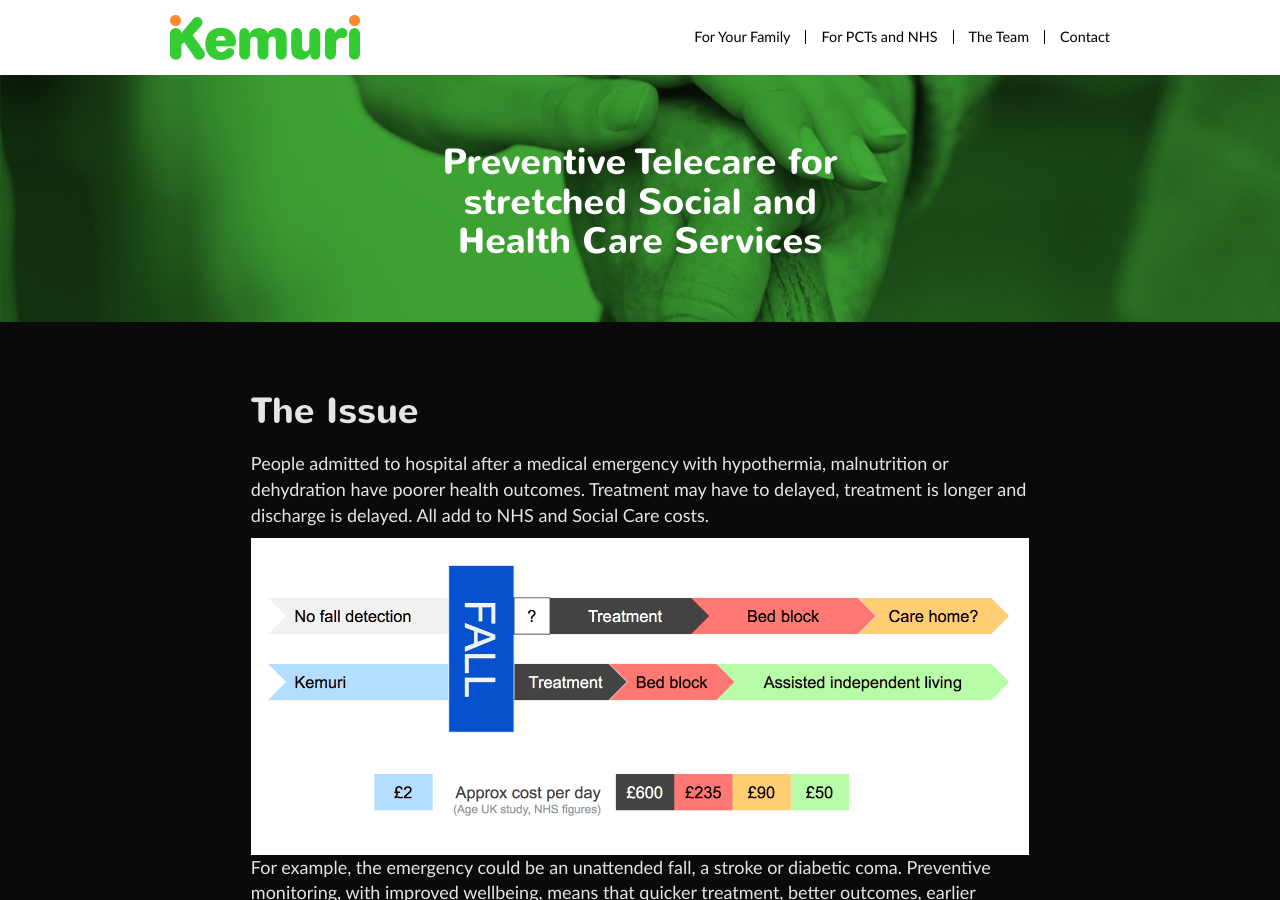
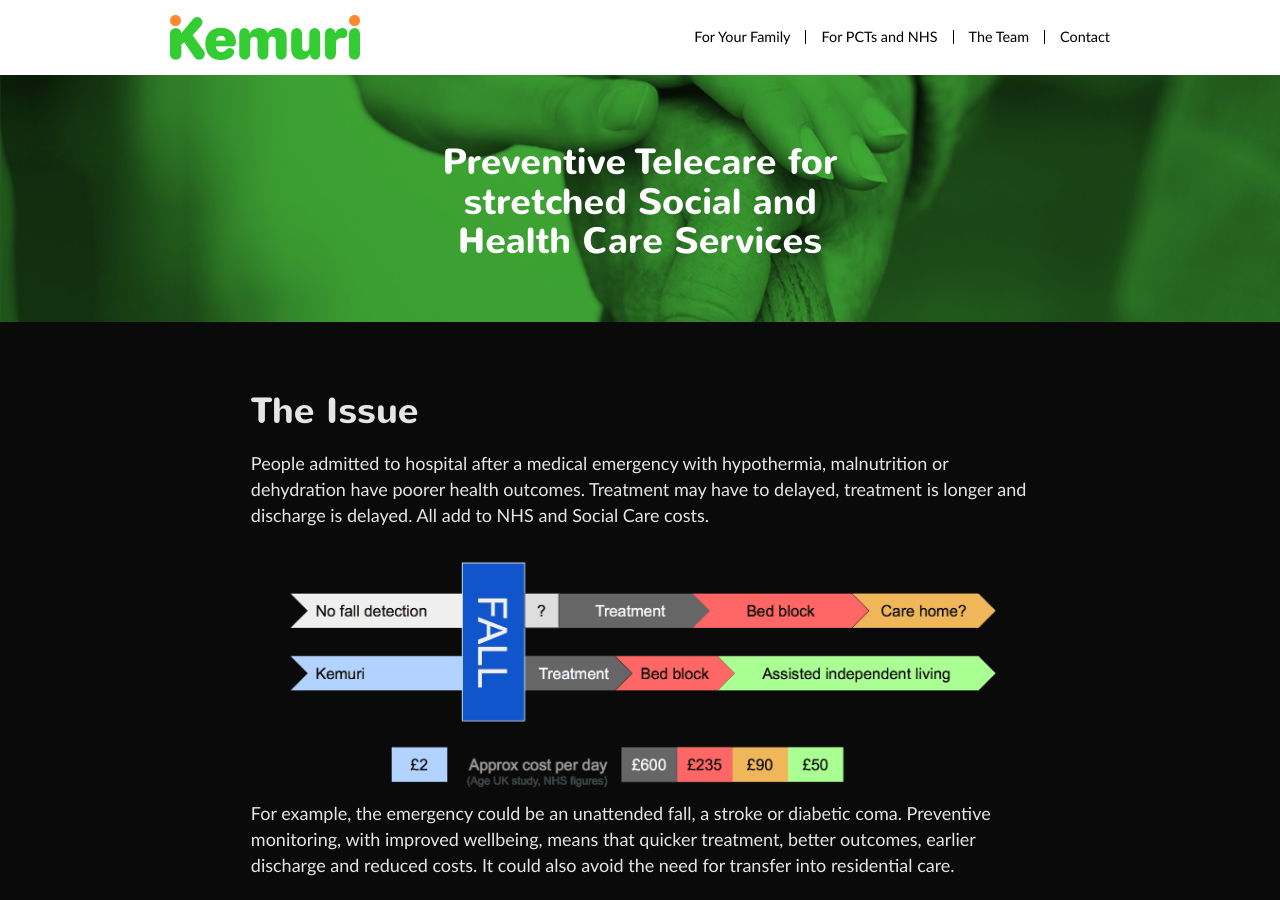
Before and after one commit to intelligentlilli/kemurisense.github.io, a Jekyll site: the page built from for-care-homes.html, in a window 1280 px wide and 900 px high. Built offline with Jekyll 4.4.1, drawn with Linux system fonts in a browser that asks for light colours; nearby versions of some CDN libraries; library files that are not in the unit come from our copies.

Commit message:
layout for care homes improved

```diff
--- a/for-care-homes.html
+++ b/for-care-homes.html
@@ -20,7 +20,7 @@
 
 
 
-<div class="section section-black separator" id="the-issue">
+<div class="section section-black " id="the-issue">
   <div class="container featured">
     <div class="row">
       <div class="col-md-10 col-md-push-1">
@@ -29,11 +29,22 @@
           <div class="col-md-12">
             <h2>The Issue</h2>
             <p>People admitted to hospital after a medical emergency with hypothermia, malnutrition or dehydration have poorer health outcomes.  Treatment may have to delayed, treatment is longer and discharge is delayed.  All add to NHS and Social Care costs.</p>
-            <img class="full-width-for-retina" src="{{ site.baseurl }}/images/case-study-timeline.png" />
+            <img class="full-width-for-retina" src="{{ site.baseurl }}/images/case-study-timeline-dark.png" />
             <p>For example, the emergency could be an unattended fall, a stroke or diabetic coma.  Preventive monitoring, with improved wellbeing, means that quicker treatment, better outcomes, earlier discharge and reduced costs.  It could also avoid the need for transfer into residential care.</p>
           </div>
         </div>
 
+      </div>
+    </div>
+  </div>
+</div>
+
+
+
+<div class="section section-black separator" id="the-issue">
+  <div class="container featured">
+    <div class="row">
+      <div class="col-md-10 col-md-push-1">
 
         <div class="row">
           <div class="col-md-6 text-center">
@@ -117,7 +128,7 @@
 
 
 
-<div class="section section-white separator" id="independence">
+<div class="section section-white " id="independence">
   <div class="container featured">
     <div class="row">
       <div class="col-md-10 col-md-push-1">
```
Also changed, not shown: images/case-study-timeline-dark.png (added), images/faces/case-study-timeline-dark.png (added).
